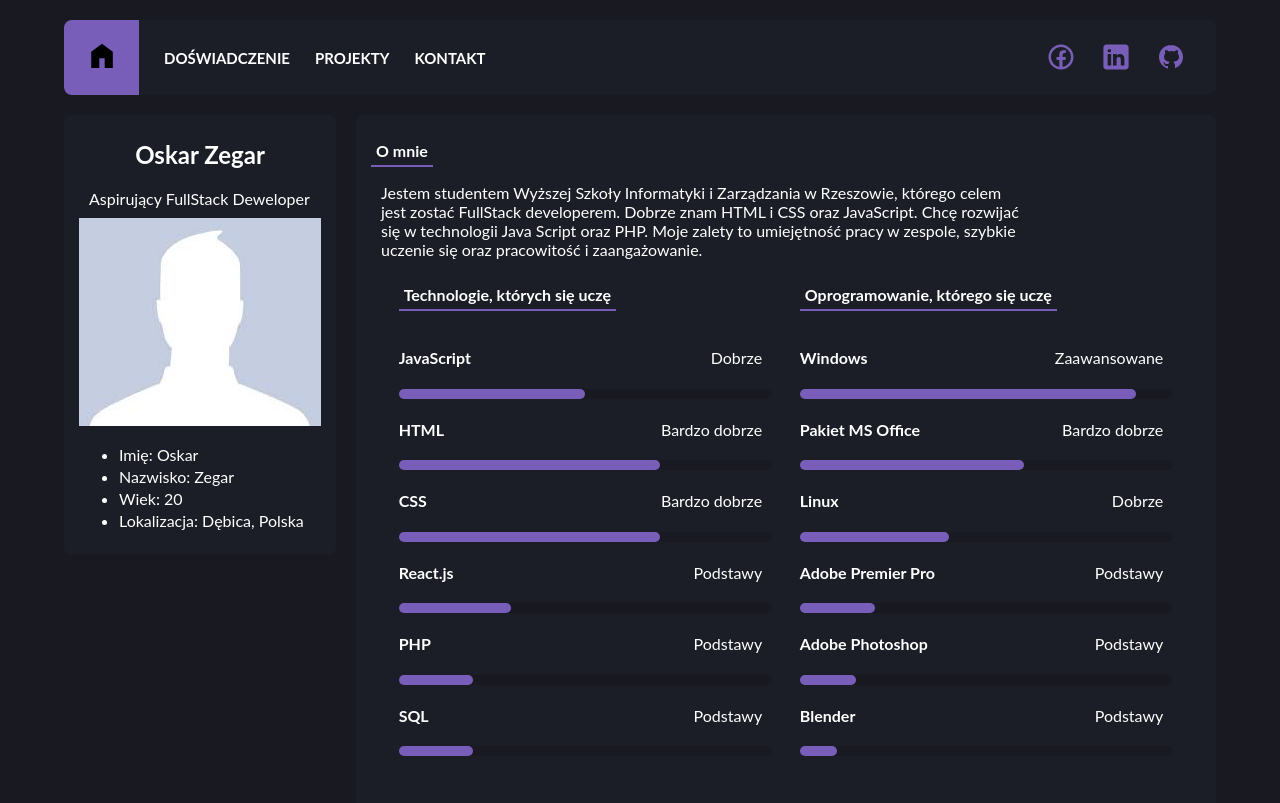
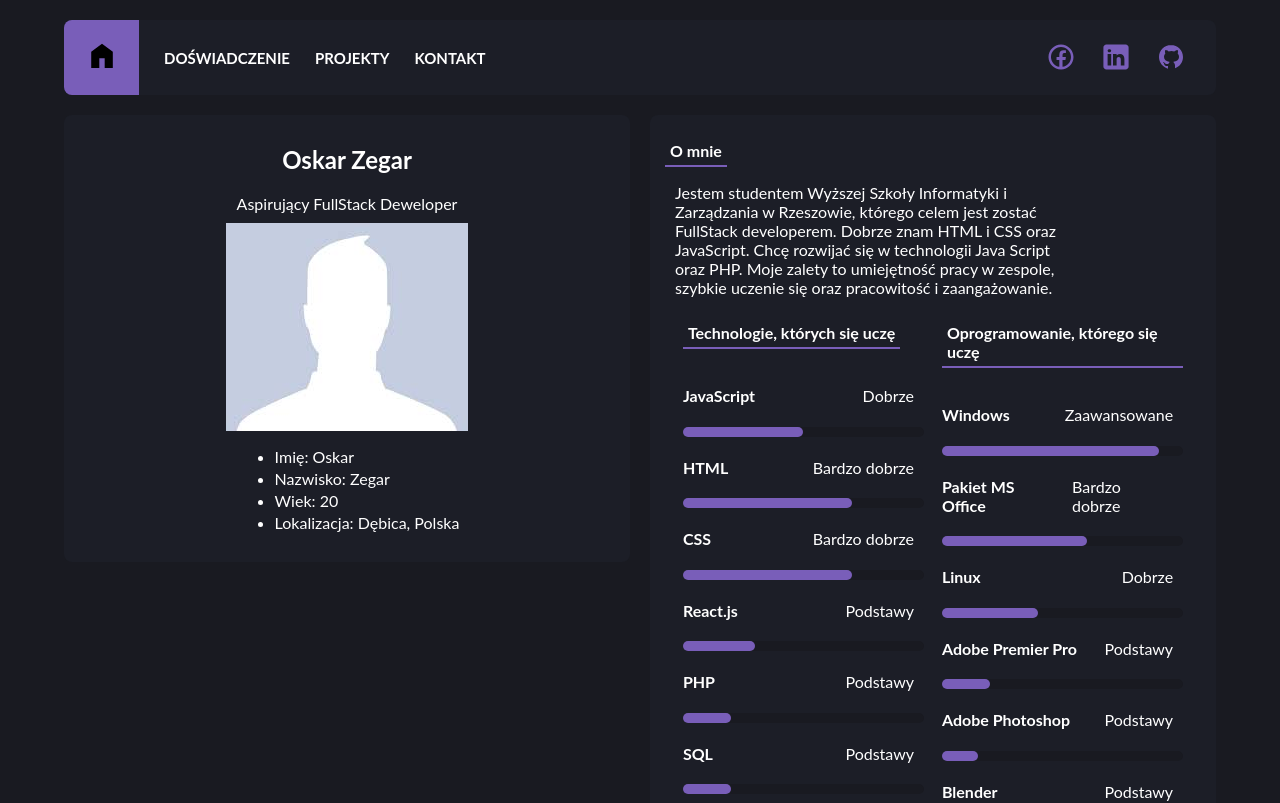
Before and after one commit to BLAAK1/portfolio-react, a React (Create React App) app: page / in a window 1280 px wide. Shown: the top 803 px of the page. Built offline with nearby package versions, Linux system fonts and the light colour scheme.

Commit message:
Update 5 files

```diff
--- a/src/Components/AboutMe/AboutMe.css
+++ b/src/Components/AboutMe/AboutMe.css
@@ -1,13 +1,31 @@
 .mainContent--left {
   display: flex;
+  flex-direction: column;
+  border-radius: 8px;
+  width: 100%;
+  gap: 20px;
+}
+.content {
+  width: 100%;
   background: #1c1e27;
-  padding: 5px 15px 5px 15px;
+  padding: 10px 0px;
   border-radius: 8px;
-  height: fit-content;
-  width: fit-content;
+}
+.content p {
+  text-align: center;
+}
+.myImg {
+  width: 100%;
+  display: flex;
+  justify-content: center;
 }
 .content h2 {
   text-align: center;
+}
+.content .list {
+  display: flex;
+  justify-content: center;
+  align-items: center;
 }
 .mainContent--left img {
   width: 242px;
--- a/src/Components/AboutMe/AboutMe.jsx
+++ b/src/Components/AboutMe/AboutMe.jsx
@@ -1,8 +1,8 @@
 import me from "../../assets/placeholderImg.jpeg";
 import "./AboutMe.css";
 
-export default function AboutMe(){
-    return(
+export default function AboutMe() {
+  return (
     <div className="mainContent--left">
       <div className="content">
         <div>
@@ -12,7 +12,7 @@ export default function AboutMe(){
         <div className="myImg">
           <img src={me} alt="Me" />
         </div>
-            <div>
+        <div className="list">
           <ul>
             <li>Imię: Oskar</li>
             <li>Nazwisko: Zegar</li>
@@ -22,5 +22,5 @@ export default function AboutMe(){
         </div>
       </div>
     </div>
-    )
+  );
 }
--- a/src/Components/Layout/Layout.jsx
+++ b/src/Components/Layout/Layout.jsx
@@ -13,14 +13,14 @@ export default function Layout() {
   return (
     <div className="app">
       <div className="sidebar" style={{ display: visible }}>
-        <div class="hiddenMenu hidden">
-          <div class="hiddenMenuList">
+        <div className="hiddenMenu hidden">
+          <div className="hiddenMenuList">
             <ul>
               <li>
                 <button onClick={() => setVisible("none")}>&#10006;</button>
               </li>
               <li
-                class="hiddenExperience hiddenEl"
+                className="hiddenExperience hiddenEl"
                 onClick={() => setVisible("none")}
               >
                 <Link to="experience">
@@ -28,7 +28,7 @@ export default function Layout() {
                 </Link>
               </li>
               <li
-                class="hiddenProjects hiddenEl"
+                className="hiddenProjects hiddenEl"
                 onClick={() => setVisible("none")}
               >
                 <Link to="projects">
@@ -36,7 +36,7 @@ export default function Layout() {
                 </Link>
               </li>
               <li
-                class="hiddenContact hiddenEl"
+                className="hiddenContact hiddenEl"
                 onClick={() => setVisible("none")}
               >
                 <Link to="contact">
```
Also changed, not shown: .codesandbox/tasks.json (added), src/assets/icons/search.svg (added). Lines whose indentation alone changed are shown as unchanged.
